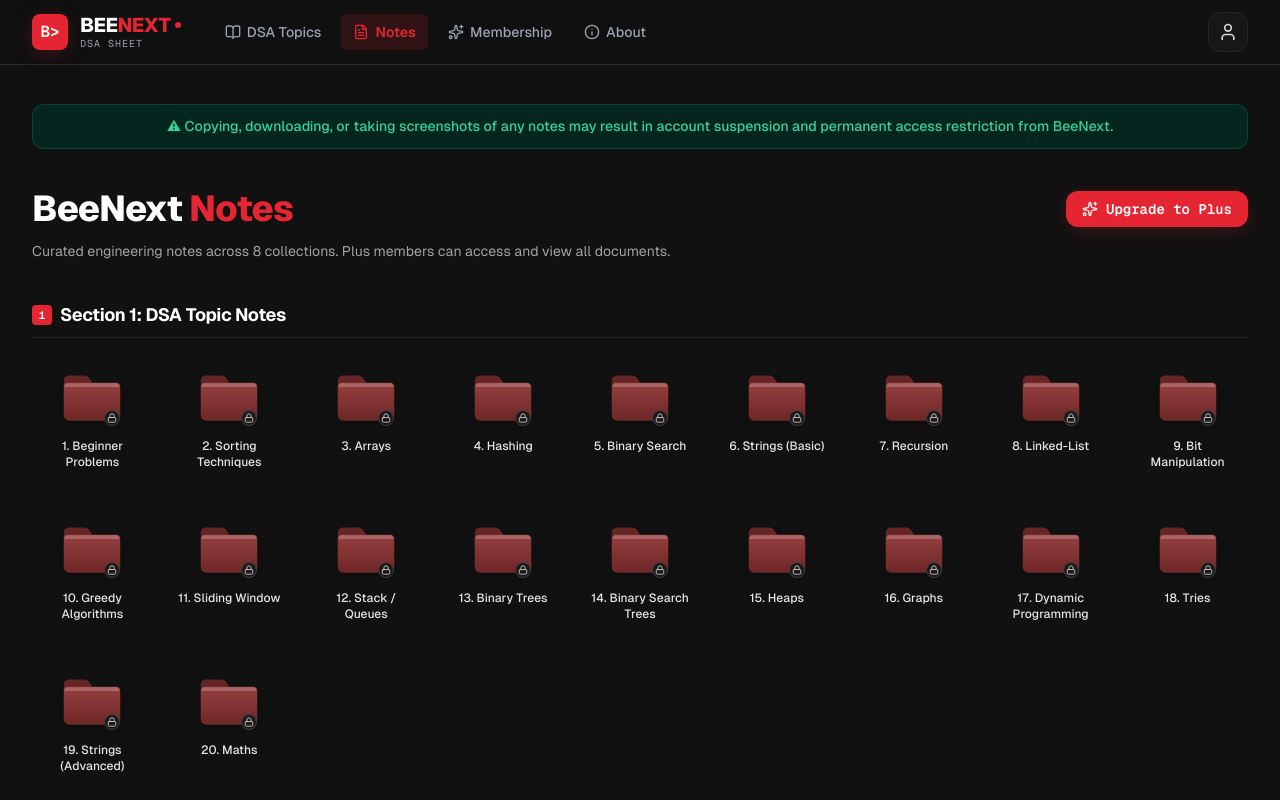
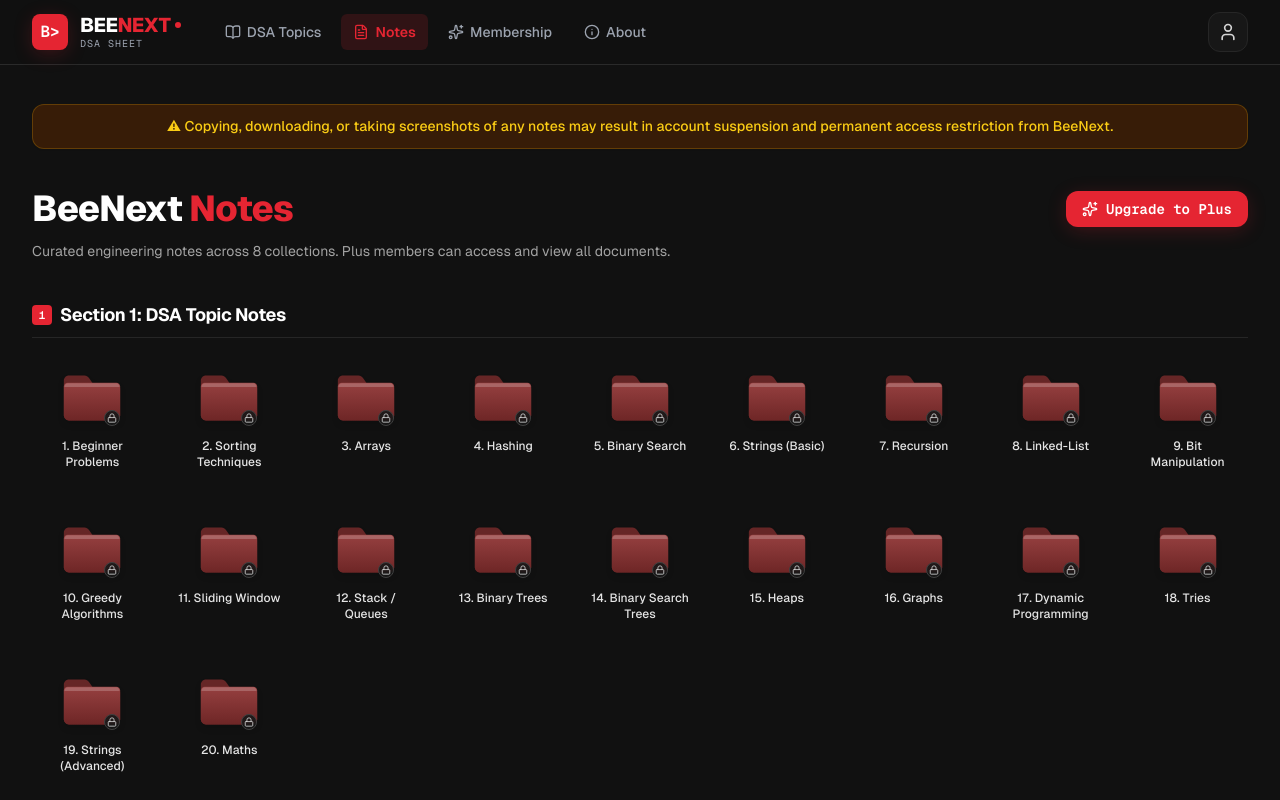
Before and after one commit to Arif1258/BeeNext, a Next.js app: page /notes in a window 1280 px wide. Shown: the top 800 px of the page. Built offline with nearby package versions, Linux system fonts and the light colour scheme; no server answers.

Commit message:
style(notes): change top warning banner color from green to yellow

```diff
--- a/src/components/NotesClient.tsx
+++ b/src/components/NotesClient.tsx
@@ -206,7 +206,7 @@ export default function NotesClient() {
     <div className="min-h-screen bg-brand-black text-white py-10 px-4 sm:px-6 lg:px-8 selection:bg-brand-red selection:text-white">
       <div className="mx-auto max-w-7xl space-y-8 sm:space-y-10">
         {/* Top Security & Copyright Warning Banner */}
-        <div className="rounded-xl border border-emerald-600/30 bg-emerald-950/80 px-4 py-2.5 text-center text-xs sm:text-sm font-medium text-emerald-400 shadow-sm">
+        <div className="rounded-xl border border-yellow-600/30 bg-yellow-950/80 px-4 py-2.5 text-center text-xs sm:text-sm font-medium text-yellow-400 shadow-sm">
           <p className="leading-relaxed md:whitespace-nowrap">
             ⚠ Copying, downloading, or taking screenshots of any notes may result in account suspension and permanent access restriction from BeeNext.
           </p>
```
